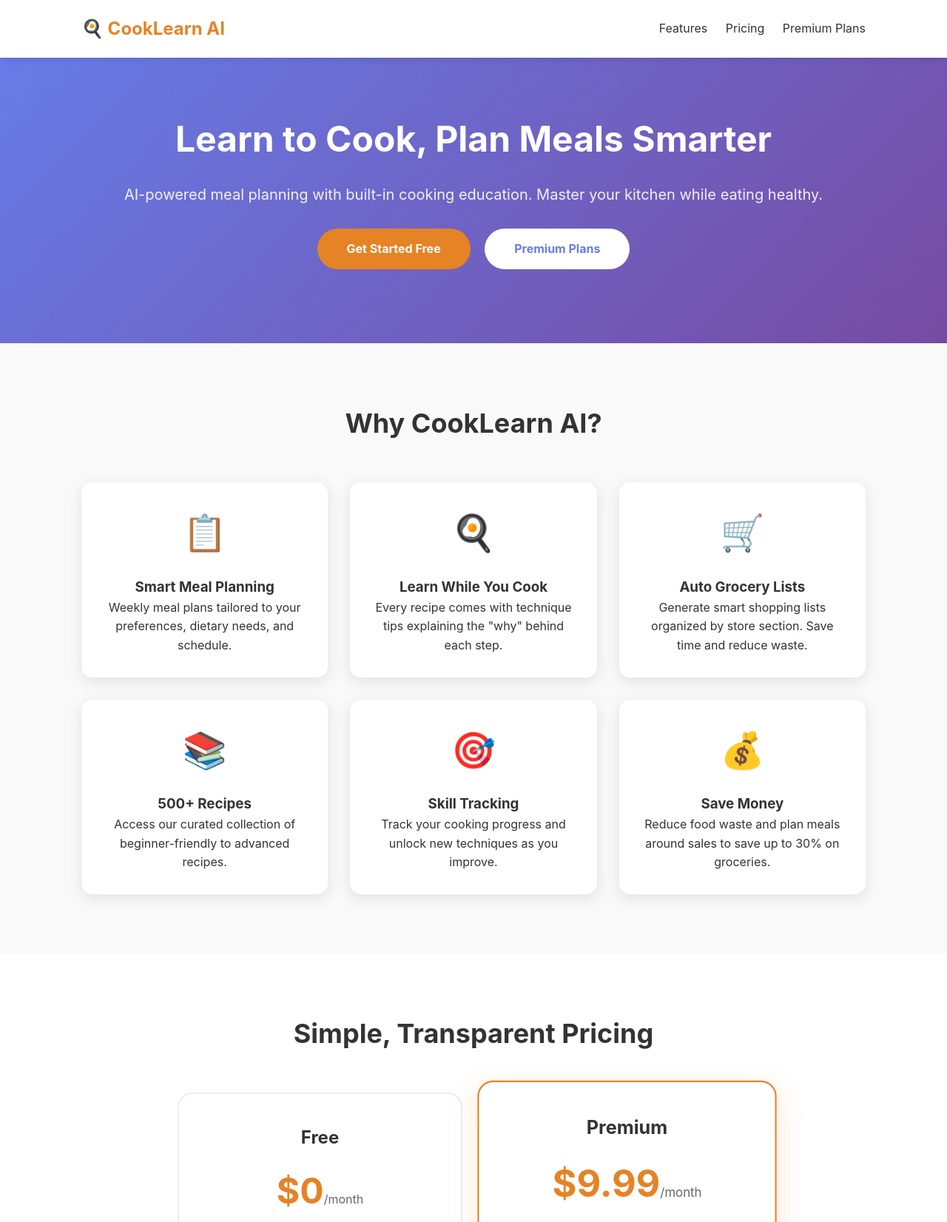
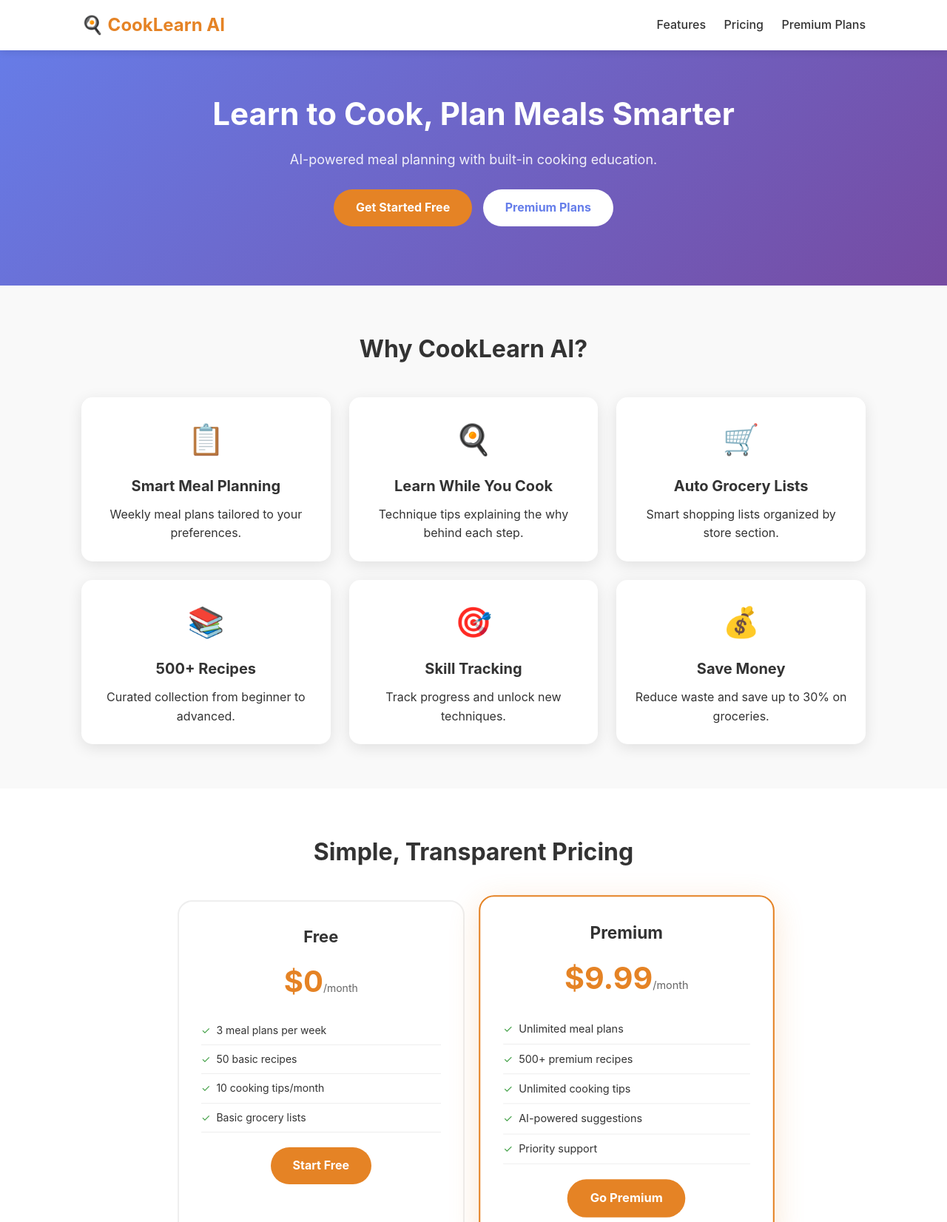
Before and after one commit to Tejas163/cooklearn, a plain HTML site: page index.html in a window 1280 px wide. Shown: the top 1652 px of the page at 74% size. Drawn offline with Linux system fonts and the light colour scheme.

```diff
--- a/index.html
+++ b/index.html
@@ -4,195 +4,53 @@
     <meta charset="UTF-8">
     <meta name="viewport" content="width=device-width, initial-scale=1.0">
     <title>CookLearn AI - Smart Meal Planning & Cooking Education</title>
+    <meta name="description" content="AI-powered meal planning with built-in cooking education. Master your kitchen while eating healthy.">
     <style>
-        * {
-            margin: 0;
-            padding: 0;
-            box-sizing: border-box;
-        }
-        body {
-            font-family: -apple-system, BlinkMacSystemFont, 'Segoe UI', Roboto, Oxygen, Ubuntu, sans-serif;
-            line-height: 1.6;
-            color: #333;
-        }
-        .container {
-            max-width: 1100px;
-            margin: 0 auto;
-            padding: 0 20px;
-        }
-        header {
-            background: #fff;
-            box-shadow: 0 2px 10px rgba(0,0,0,0.1);
-            padding: 20px 0;
-            position: fixed;
-            width: 100%;
-            top: 0;
-            z-index: 100;
-        }
-        header .container {
-            display: flex;
-            justify-content: space-between;
-            align-items: center;
-        }
-        .logo {
-            font-size: 24px;
-            font-weight: bold;
-            color: #E58325;
-        }
-        .nav a {
-            color: #333;
-            text-decoration: none;
-            margin-left: 20px;
-            transition: color 0.3s;
-        }
-        .nav a:hover {
-            color: #E58325;
-        }
-        .hero {
-            background: linear-gradient(135deg, #667eea 0%, #764ba2 100%);
-            color: #fff;
-            padding: 150px 0 100px;
-            text-align: center;
-        }
-        .hero h1 {
-            font-size: 48px;
-            margin-bottom: 20px;
-        }
-        .hero p {
-            font-size: 20px;
-            margin-bottom: 30px;
-            opacity: 0.9;
-        }
-        .btn {
-            display: inline-block;
-            padding: 15px 40px;
-            background: #E58325;
-            color: #fff;
-            text-decoration: none;
-            border-radius: 50px;
-            font-weight: bold;
-            transition: transform 0.3s, box-shadow 0.3s;
-        }
-        .btn:hover {
-            transform: translateY(-3px);
-            box-shadow: 0 10px 30px rgba(229,131,37,0.4);
-        }
-        .btn-secondary {
-            background: #fff;
-            color: #667eea;
-            margin-left: 15px;
-        }
-        .features {
-            padding: 80px 0;
-            background: #f9f9f9;
-        }
-        .features h2 {
-            text-align: center;
-            font-size: 36px;
-            margin-bottom: 50px;
-        }
-        .features-grid {
-            display: grid;
-            grid-template-columns: repeat(auto-fit, minmax(300px, 1fr));
-            gap: 30px;
-        }
-        .feature-card {
-            background: #fff;
-            padding: 30px;
-            border-radius: 15px;
-            box-shadow: 0 5px 20px rgba(0,0,0,0.1);
-            text-align: center;
-        }
-        .feature-icon {
-            font-size: 48px;
-            margin-bottom: 20px;
-        }
-        .pricing {
-            padding: 80px 0;
-        }
-        .pricing h2 {
-            text-align: center;
-            font-size: 36px;
-            margin-bottom: 50px;
-        }
-        .pricing-grid {
-            display: grid;
-            grid-template-columns: repeat(auto-fit, minmax(300px, 1fr));
-            gap: 30px;
-            max-width: 800px;
-            margin: 0 auto;
-        }
-        .price-card {
-            background: #fff;
-            border: 2px solid #eee;
-            border-radius: 20px;
-            padding: 40px;
-            text-align: center;
-            transition: transform 0.3s, border-color 0.3s;
-        }
-        .price-card.featured {
-            border-color: #E58325;
-            transform: scale(1.05);
-            box-shadow: 0 10px 40px rgba(229,131,37,0.2);
-        }
-        .price-card h3 {
-            font-size: 24px;
-            margin-bottom: 15px;
-        }
-        .price {
-            font-size: 48px;
-            font-weight: bold;
-            color: #E58325;
-            margin-bottom: 20px;
-        }
-        .price span {
-            font-size: 16px;
-            color: #666;
-            font-weight: normal;
-        }
-        .price-card ul {
-            list-style: none;
-            text-align: left;
-            margin-bottom: 30px;
-        }
-        .price-card li {
-            padding: 10px 0;
-            border-bottom: 1px solid #eee;
-        }
-        .price-card li:before {
-            content: "✓";
-            color: #43A047;
-            margin-right: 10px;
-        }
-        .cta {
-            background: #667eea;
-            color: #fff;
-            padding: 80px 0;
-            text-align: center;
-        }
-        .cta h2 {
-            font-size: 36px;
-            margin-bottom: 20px;
-        }
-        footer {
-            background: #333;
-            color: #fff;
-            padding: 30px 0;
-            text-align: center;
-        }
+        * { margin: 0; padding: 0; box-sizing: border-box; }
+        body { font-family: -apple-system, BlinkMacSystemFont, 'Segoe UI', Roboto, Oxygen, Ubuntu, sans-serif; line-height: 1.6; color: #333; }
+        .container { max-width: 1100px; margin: 0 auto; padding: 0 20px; }
+        header { background: #fff; box-shadow: 0 2px 10px rgba(0,0,0,0.1); padding: 15px 0; position: fixed; width: 100%; top: 0; z-index: 100; }
+        header .container { display: flex; justify-content: space-between; align-items: center; }
+        .logo { font-size: 24px; font-weight: bold; color: #E58325; text-decoration: none; }
+        .nav a { color: #333; text-decoration: none; margin-left: 20px; transition: color 0.3s; font-weight: 500; }
+        .nav a:hover { color: #E58325; }
+        .hero { background: linear-gradient(135deg, #667eea 0%, #764ba2 100%); color: #fff; padding: 120px 0 80px; text-align: center; }
+        .hero h1 { font-size: 42px; margin-bottom: 15px; }
+        .hero p { font-size: 18px; margin-bottom: 25px; opacity: 0.9; }
+        .btn { display: inline-block; padding: 12px 30px; background: #E58325; color: #fff; text-decoration: none; border-radius: 50px; font-weight: bold; transition: transform 0.3s, box-shadow 0.3s; border: none; cursor: pointer; font-size: 16px; }
+        .btn:hover { transform: translateY(-2px); box-shadow: 0 10px 30px rgba(229,131,37,0.4); }
+        .btn-secondary { background: #fff; color: #667eea; margin-left: 10px; }
+        .features { padding: 60px 0; background: #f9f9f9; }
+        .features h2 { text-align: center; font-size: 32px; margin-bottom: 40px; }
+        .features-grid { display: grid; grid-template-columns: repeat(auto-fit, minmax(280px, 1fr)); gap: 25px; }
+        .feature-card { background: #fff; padding: 25px; border-radius: 15px; box-shadow: 0 5px 20px rgba(0,0,0,0.1); text-align: center; }
+        .feature-icon { font-size: 40px; margin-bottom: 15px; }
+        .feature-card h3 { font-size: 20px; margin-bottom: 10px; }
+        .pricing { padding: 60px 0; }
+        .pricing h2 { text-align: center; font-size: 32px; margin-bottom: 40px; }
+        .pricing-grid { display: grid; grid-template-columns: repeat(auto-fit, minmax(280px, 1fr)); gap: 25px; max-width: 800px; margin: 0 auto; }
+        .price-card { background: #fff; border: 2px solid #eee; border-radius: 20px; padding: 30px; text-align: center; transition: transform 0.3s, border-color 0.3s; }
+        .price-card.featured { border-color: #E58325; transform: scale(1.03); box-shadow: 0 10px 40px rgba(229,131,37,0.2); }
+        .price-card h3 { font-size: 22px; margin-bottom: 10px; }
+        .price { font-size: 40px; font-weight: bold; color: #E58325; margin-bottom: 15px; }
+        .price span { font-size: 14px; color: #666; font-weight: normal; }
+        .price-card ul { list-style: none; text-align: left; margin-bottom: 20px; }
+        .price-card li { padding: 8px 0; border-bottom: 1px solid #eee; font-size: 14px; }
+        .price-card li:before { content: "✓"; color: #43A047; margin-right: 8px; }
+        .cta { background: #667eea; color: #fff; padding: 60px 0; text-align: center; }
+        .cta h2 { font-size: 32px; margin-bottom: 15px; }
+        footer { background: #333; color: #fff; padding: 25px 0; text-align: center; }
         @media (max-width: 768px) {
-            .hero h1 { font-size: 32px; }
-            .hero p { font-size: 16px; }
-            .btn { display: block; margin: 10px 0; }
+            .hero h1 { font-size: 28px; }
+            .btn { display: block; margin: 10px auto; width: fit-content; }
             .btn-secondary { margin-left: 0; }
-            .price-card.featured { transform: none; }
         }
     </style>
 </head>
 <body>
     <header>
         <div class="container">
-            <div class="logo">🍳 CookLearn AI</div>
+            <a href="index.html" class="logo">🍳 CookLearn AI</a>
             <nav class="nav">
                 <a href="#features">Features</a>
                 <a href="#pricing">Pricing</a>
@@ -204,7 +62,7 @@
     <section class="hero">
         <div class="container">
             <h1>Learn to Cook, Plan Meals Smarter</h1>
-            <p>AI-powered meal planning with built-in cooking education. Master your kitchen while eating healthy.</p>
+            <p>AI-powered meal planning with built-in cooking education.</p>
             <a href="#pricing" class="btn">Get Started Free</a>
             <a href="premium.html" class="btn btn-secondary">Premium Plans</a>
         </div>
@@ -217,32 +75,32 @@
                 <div class="feature-card">
                     <div class="feature-icon">📋</div>
                     <h3>Smart Meal Planning</h3>
-                    <p>Weekly meal plans tailored to your preferences, dietary needs, and schedule.</p>
+                    <p>Weekly meal plans tailored to your preferences.</p>
                 </div>
                 <div class="feature-card">
                     <div class="feature-icon">🍳</div>
                     <h3>Learn While You Cook</h3>
-                    <p>Every recipe comes with technique tips explaining the "why" behind each step.</p>
+                    <p>Technique tips explaining the why behind each step.</p>
                 </div>
                 <div class="feature-card">
                     <div class="feature-icon">🛒</div>
                     <h3>Auto Grocery Lists</h3>
-                    <p>Generate smart shopping lists organized by store section. Save time and reduce waste.</p>
+                    <p>Smart shopping lists organized by store section.</p>
                 </div>
                 <div class="feature-card">
                     <div class="feature-icon">📚</div>
                     <h3>500+ Recipes</h3>
-                    <p>Access our curated collection of beginner-friendly to advanced recipes.</p>
+                    <p>Curated collection from beginner to advanced.</p>
                 </div>
                 <div class="feature-card">
                     <div class="feature-icon">🎯</div>
                     <h3>Skill Tracking</h3>
-                    <p>Track your cooking progress and unlock new techniques as you improve.</p>
+                    <p>Track progress and unlock new techniques.</p>
                 </div>
                 <div class="feature-card">
                     <div class="feature-icon">💰</div>
                     <h3>Save Money</h3>
-                    <p>Reduce food waste and plan meals around sales to save up to 30% on groceries.</p>
+                    <p>Reduce waste and save up to 30% on groceries.</p>
                 </div>
             </div>
         </div>
@@ -260,9 +118,8 @@
                         <li>50 basic recipes</li>
                         <li>10 cooking tips/month</li>
                         <li>Basic grocery lists</li>
-                        <li>Community support</li>
                     </ul>
-                    <a href="#" class="btn">Start Free</a>
+                    <a href="premium.html" class="btn">Start Free</a>
                 </div>
                 <div class="price-card featured">
                     <h3>Premium</h3>
@@ -272,9 +129,7 @@
                         <li>500+ premium recipes</li>
                         <li>Unlimited cooking tips</li>
                         <li>AI-powered suggestions</li>
-                        <li>Smart grocery lists</li>
                         <li>Priority support</li>
-                        <li>Custom meal plans</li>
                     </ul>
                     <a href="premium.html" class="btn">Go Premium</a>
                 </div>
@@ -285,15 +140,14 @@
     <section class="cta">
         <div class="container">
             <h2>Ready to Transform Your Cooking?</h2>
-            <p>Join thousands of home cooks learning to cook smarter, not harder.</p>
-            <a href="#" class="btn">Get Started for Free</a>
+            <p>Join thousands of home cooks learning to cook smarter.</p>
+            <a href="#pricing" class="btn">Get Started for Free</a>
         </div>
     </section>
 
     <footer>
         <div class="container">
             <p>&copy; 2026 CookLearn AI. All rights reserved.</p>
-            <p>Made with ❤️ for home cooks everywhere</p>
         </div>
     </footer>
 </body>
```
Also changed, not shown: 1 other file.
